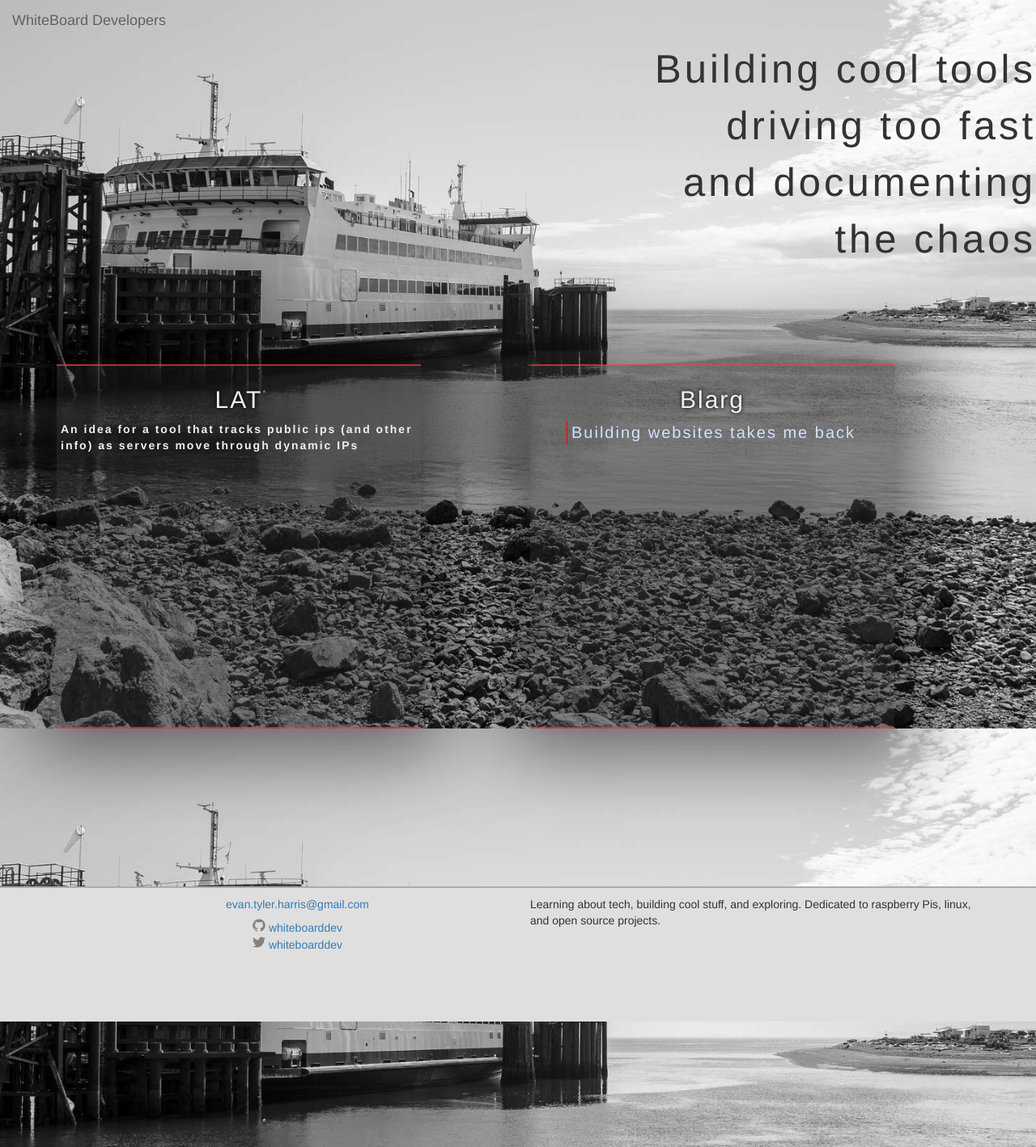
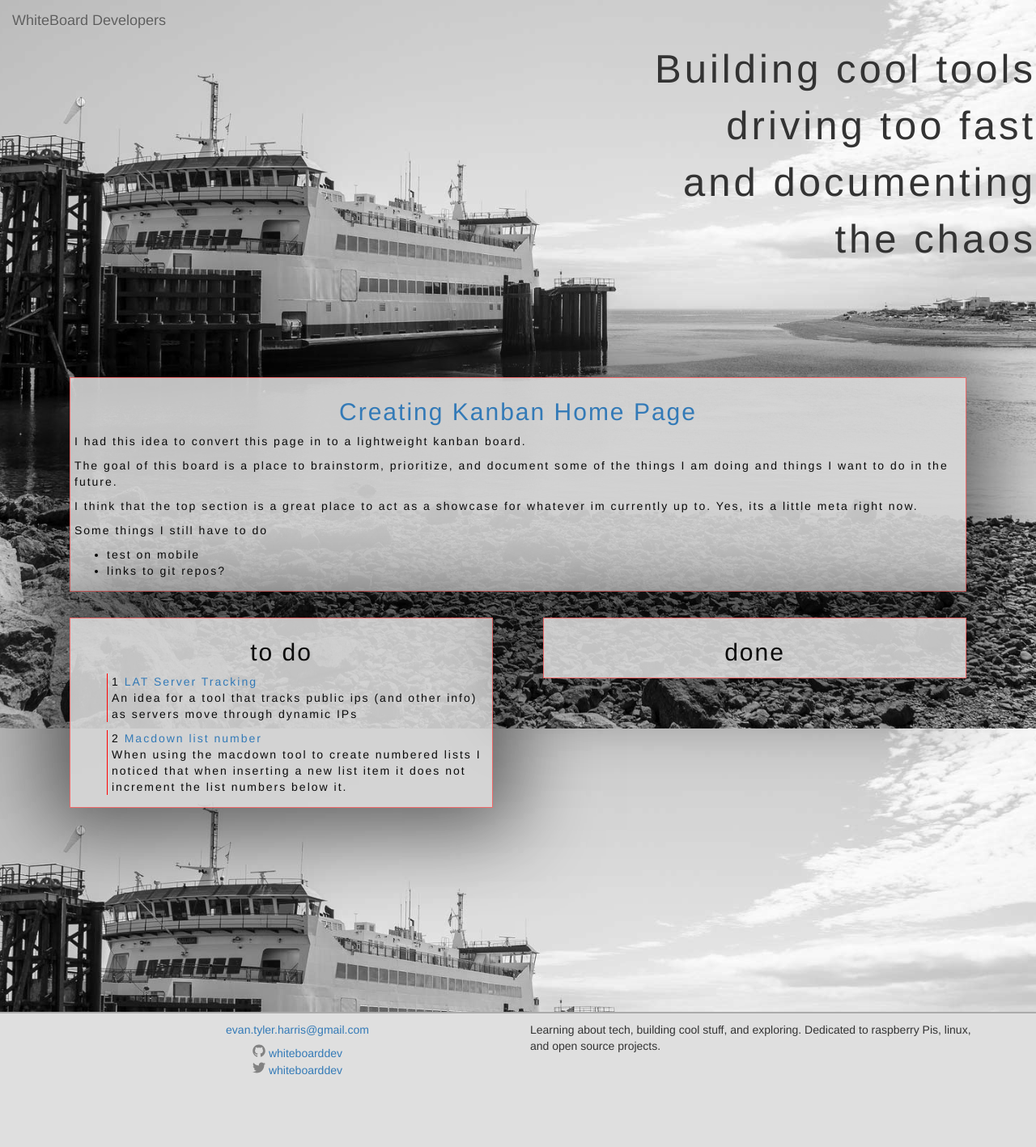
Before and after one commit to WhiteBoardDev/whiteboarddev.github.io, a Jekyll site: the page built from index.html, in a window 1280 px wide. Shown: the whole page at 81% size. Built offline with Jekyll 4.4.1, drawn with Linux system fonts in a browser that asks for light colours; nearby versions of some CDN libraries.

Commit message:
creating kanban

```diff
--- /dev/null
+++ b/_posts/todo/2015-06-02-creating-kanban-github-io.markdown
@@ -0,0 +1,20 @@
+---
+layout: post
+title:  "Creating Kanban Home Page"
+date:   2015-06-02 20:51
+categories: tech
+state: inprogress
+---
+
+I had this idea to convert this page in to a lightweight kanban board.
+
+The goal of this board is a place to brainstorm, prioritize, and document some of the things
+I am doing and things I want to do in the future.
+
+I think that the top section is a great place to act as a showcase for whatever im currently up to. Yes, its a little meta right now.
+
+
+Some things I still have to do
+
+* test on mobile
+* links to git repos?
--- /dev/null
+++ b/_posts/todo/2015-06-02-macdown-list-numbering.markdown
@@ -0,0 +1,12 @@
+---
+layout: post
+title:  "Macdown list number"
+date:   2015-06-02 20:51
+categories: tech
+state: todo
+priority: 2
+---
+
+
+When using the macdown tool to create numbered lists I noticed that when inserting a new list item it
+does not increment the list numbers below it.
--- a/_sass/_front.scss
+++ b/_sass/_front.scss
@@ -52,17 +52,19 @@
 
 
   .headline-item{
-    height:450px;
-    width:450px;
+    // height:450px;
+    // width:450px;
     padding: 5px;
+    margin: 16px;
     // border-radius: 5px;
-    background-color: rgba(32, 32, 32, 0.46);
-    color: rgb(240, 240, 240);
+    background-color: rgba(213, 213, 213, 0.91);
+    color: #0A0A0A;
     letter-spacing: 2px;
-    border-bottom: 2px rgba(255, 57, 57, 0.68) solid;
+    border: 1px rgba(255, 57, 57, 0.68) solid;
     box-shadow: 0px 0px 93px 27px rgba(0,0,0,0.55);
-    border-top: 2px rgba(255, 57, 57, 0.68) solid;
+
   }
+
 
   @media screen and (max-width: 993px){
     .headline-item{
@@ -83,19 +85,19 @@
     }
   }
   .headline-item a {
-    color: rgb(210, 226, 255);
+  //  color: rgb(210, 226, 255);
   }
   .headline-header-text{
     width: 100%;
     font-size: 30px;
     text-align: center;
-    text-shadow: 0 0 5px #020202;
+  //  text-shadow: 0 0 5px #020202;
     // border-bottom: 2px rgb(249, 140, 140) solid;
   }
 
   .post-list{
     list-style: none;
-    font-size: 20px;
+  //  font-size: 20px;
   }
 
   .post-list li{
--- a/index.html
+++ b/index.html
@@ -12,26 +12,58 @@ layout: default
 
 <div class="container headline-container">
 <div class="row">
+  <div class="col-sm-12">
+    <div class="headline-item">
 
+        {% for post in site.posts %}
+        {% if post.state == 'inprogress' %}
+    <h2 class="headline-header-text">  <a class="headline-post" href="{{ post.url | prepend: site.baseurl }}">{{ post.title }}</a></h2>
+    <article>
+      {{ post.content }}
+    </article>
+
+
+        {% endif %}
+      {% endfor %}
+
+    </div>
+  </div>
+</div>
+
+
+  <div class="row">
     <div class="col-sm-6">
       <div class="headline-item">
-        <h2 class="headline-header-text">LAT</h2>
-        <strong>An idea for a tool that tracks public ips (and other info)
-          as servers move through dynamic IPs</strong>
+        <h2 class="headline-header-text">to do</h2>
+          <ul class="post-list">
+          {% for post in site.posts reversed sort_by:priority %}
+          {% if post.state == 'todo' %}
+          <li>
+            {{ post.priority }}
+          <a class="headline-post" href="{{ post.url | prepend: site.baseurl }}">{{ post.title }}</a>
+          {{ post.excerpt }}
+          </li>
+          {% endif %}
+        {% endfor %}
+        </ul>
       </div>
     </div>
     <div class="col-sm-6">
       <div class="headline-item">
-          <h2 class="headline-header-text">Blarg</h2>
+        <h2 class="headline-header-text">done</h2>
         <ul class="post-list">
         {% for post in site.posts %}
+        {% if post.state == 'done' %}
         <li>
+          {{ forloop.index }}
         <a class="headline-post" href="{{ post.url | prepend: site.baseurl }}">{{ post.title }}</a>
+        {{ post.excerpt }}
         </li>
+        {% endif %}
       {% endfor %}
       </ul>
       </div>
-      </div>
+
 
     </div>
   </div>
```
Also changed, not shown: _posts/todo/2015-06-02-LAT-server-tracking.markdown (added, +10 -0 lines), _posts/blog/2015-05-29-building-websites-takes-me-back.markdown (renamed from _posts/2015-05-29-building-websites-takes-me-back.markdown). Lines whose indentation alone changed are shown as unchanged.
